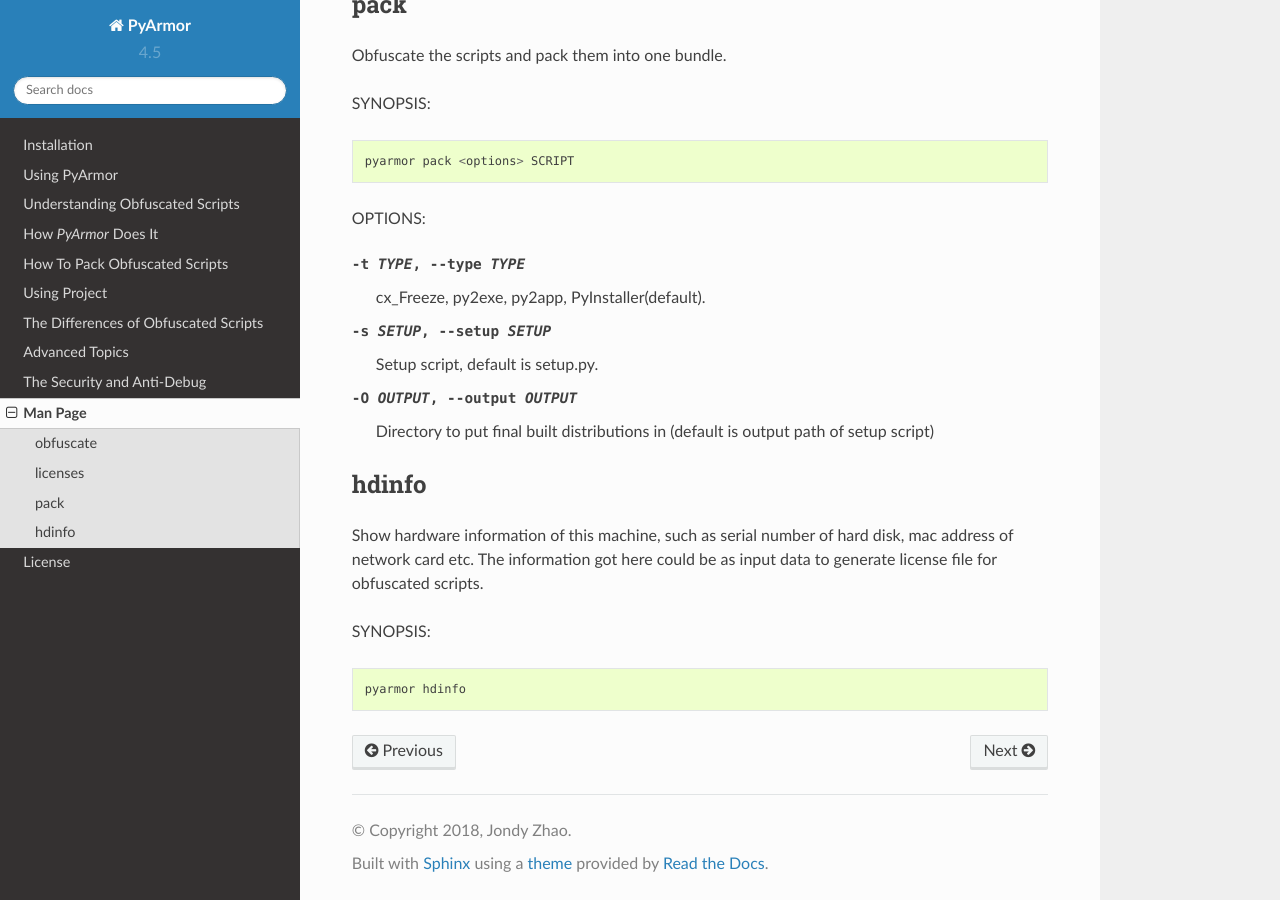
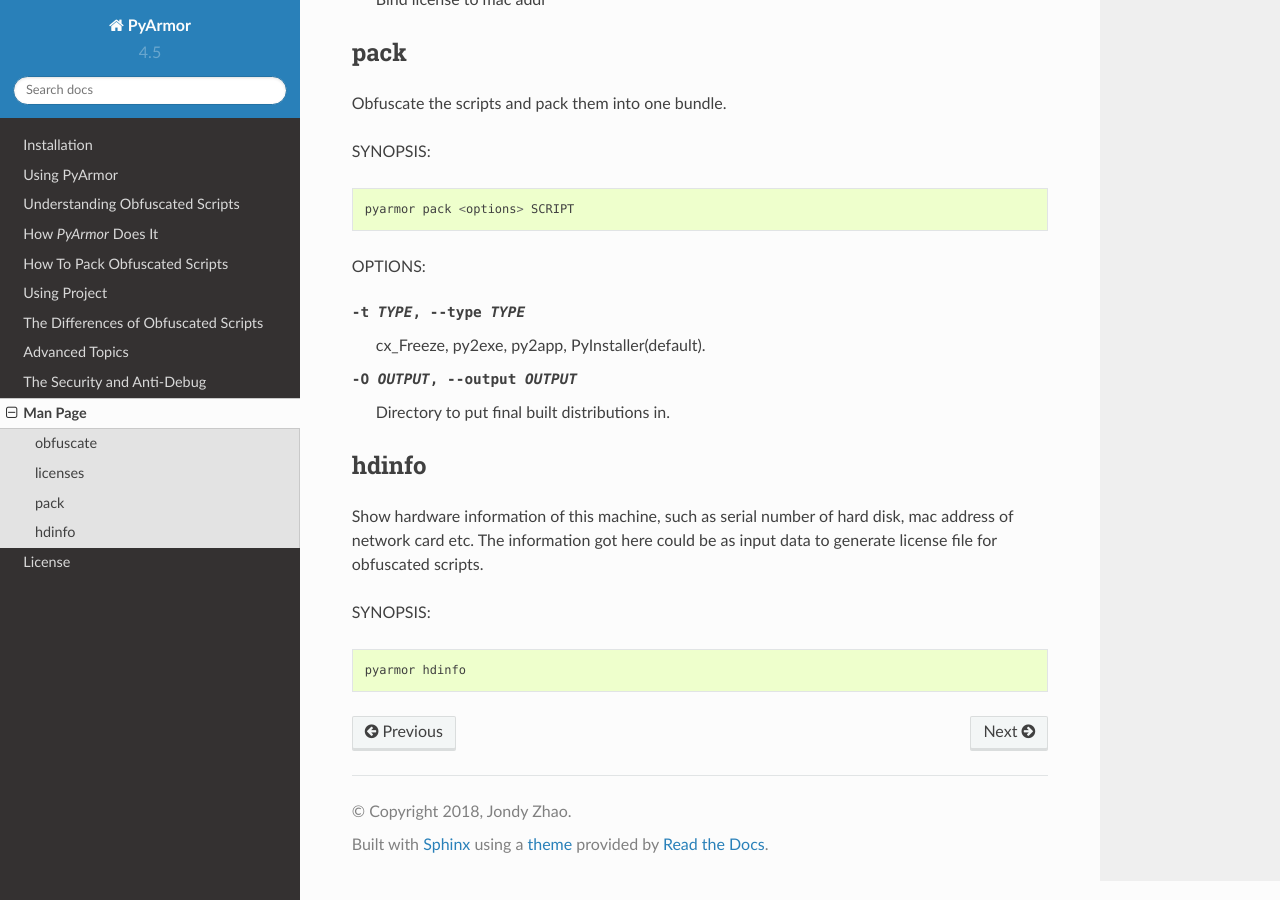
Before and after one commit to dashingsoft/pyarmor, a Sphinx documentation site: the page built from docs/man.rst, in a window 1280 px wide and 900 px high, scrolled down 1975 px. Built offline with Sphinx 7.4.7 and the Read the Docs theme 2.0.0, drawn with Linux system fonts in a browser that asks for light colours; pages that are not in the unit, such as notebooks, are missing from menus; some of the changed text lies outside the part shown.

Commit message:
Refine code

```diff
--- a/docs/man.rst
+++ b/docs/man.rst
@@ -45,10 +51,6 @@
 make all the other :ref:`Runtime Files` in the `dist` path.
 
 Finally insert :ref:`Bootstrap Code` into each entry script.
-
-SYNOPSIS::
-
-    pyarmor obfuscate <options> SCRIPT...
 
 .. _pyarmor obfuscate command options:
 
@@ -98,11 +100,8 @@
 OPTIONS:
 
 -t TYPE, --type TYPE  cx_Freeze, py2exe, py2app, PyInstaller(default).
--s SETUP, --setup SETUP
-                      Setup script, default is setup.py.
 -O OUTPUT, --output OUTPUT
-                      Directory to put final built distributions in (default
-                      is output path of setup script)
+                      Directory to put final built distributions in.
 
 hdinfo
 ------
```
Also changed, not shown: other parts of docs/man.rst (+6 -0 lines).
